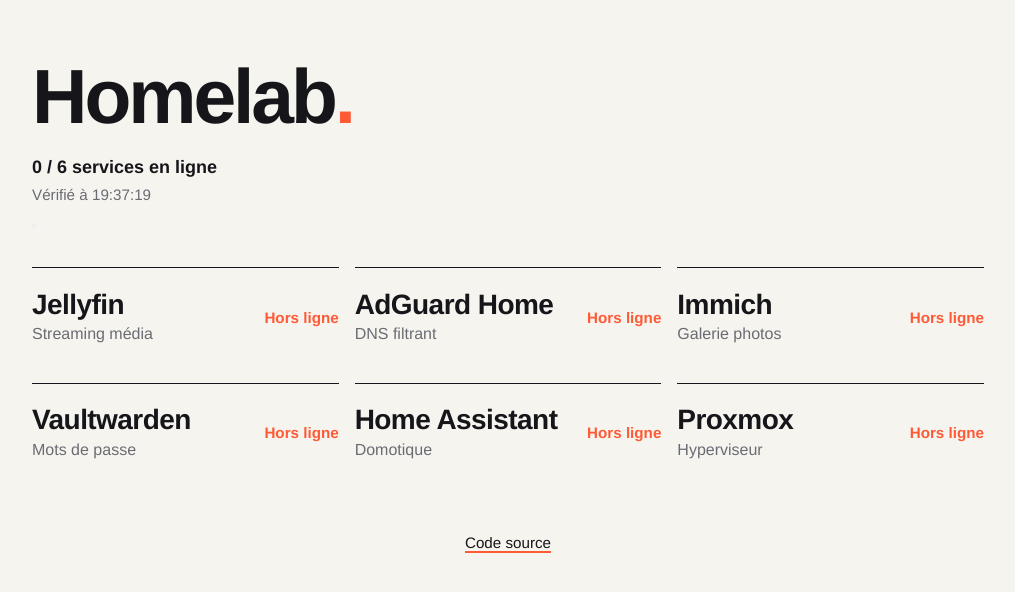
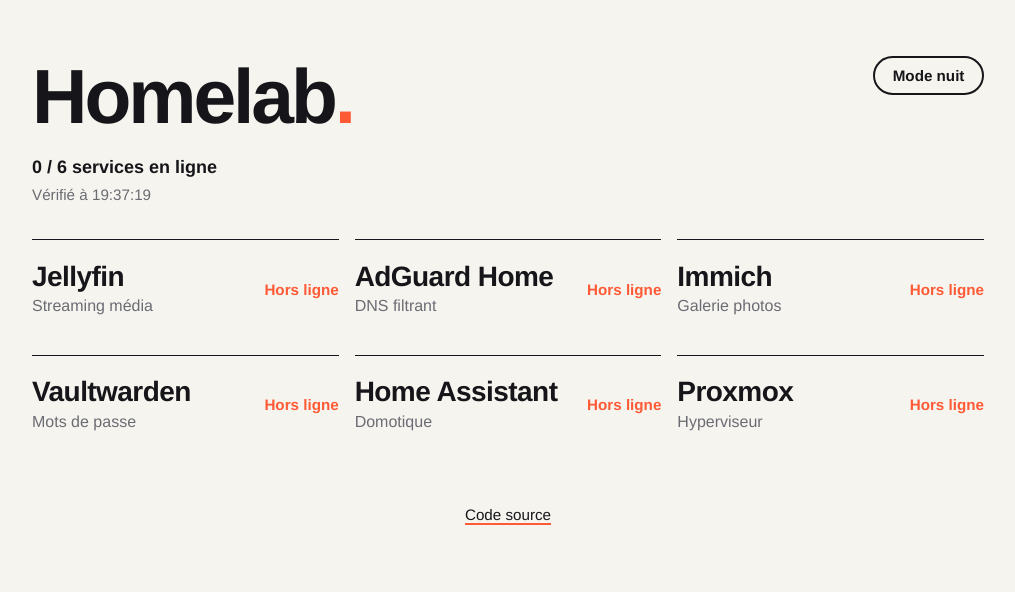
Before and after one commit to titouandup/dashboard-homelab, a PHP site: page / in a window 1280 px wide. Shown: the top 592 px of the page, without its empty margins (132-1147 px from the left). Run offline with PHP 8.4, Linux system fonts and the light colour scheme; data that the repository does not hold is empty.

Commit message:
ajout style bouton et modification de l'emplacement pour ne pas surcharger

```diff
--- a/src/style.css
+++ b/src/style.css
@@ -7,6 +7,17 @@
   --accent: #ff5a36;
   --ok: #2f7d4f;
   --ko: var(--accent);
+  color-scheme: light;
+}
+
+/* Thème nuit : seules les variables changent, le reste du CSS ne bouge pas */
+:root[data-theme="dark"] {
+  --bg: #16161a;
+  --text: #f6f4ef;
+  --muted: #9a9aa3;
+  --line: #2e2e35;
+  --ok: #4ade80;
+  color-scheme: dark;
 }
 
 * { margin: 0; padding: 0; box-sizing: border-box; }
@@ -57,8 +68,30 @@ a {
 }
 a:hover { color: var(--accent); }
 
+/* ---------- Bouton de thème (style bouton du portfolio) ---------- */
+.bouton {
+  /* Coin haut droit de l'en-tête (le header sert de repère de position) */
+  position: absolute;
+  top: 0;
+  right: 0;
+  background: none;
+  color: var(--text);
+  font: inherit;
+  font-size: 0.95rem;
+  font-weight: 600;
+  border: 2px solid var(--text);
+  border-radius: 999px;
+  padding: 0.3rem 1.1rem;
+  cursor: pointer;
+  transition: border-color 0.2s, color 0.2s;
+}
+.bouton:hover { border-color: var(--accent); color: var(--accent); }
+/* Le libellé annonce l'action : on affiche le mode vers lequel on bascule */
+.bouton::before { content: "Mode nuit"; }
+:root[data-theme="dark"] .bouton::before { content: "Mode jour"; }
+
 /* ---------- Mise en page provisoire (sera refaite à l'étape 2) ---------- */
-header { margin-bottom: 2rem; }
+header { position: relative; margin-bottom: 2rem; }
 
 .grille {
   display: grid;
```
